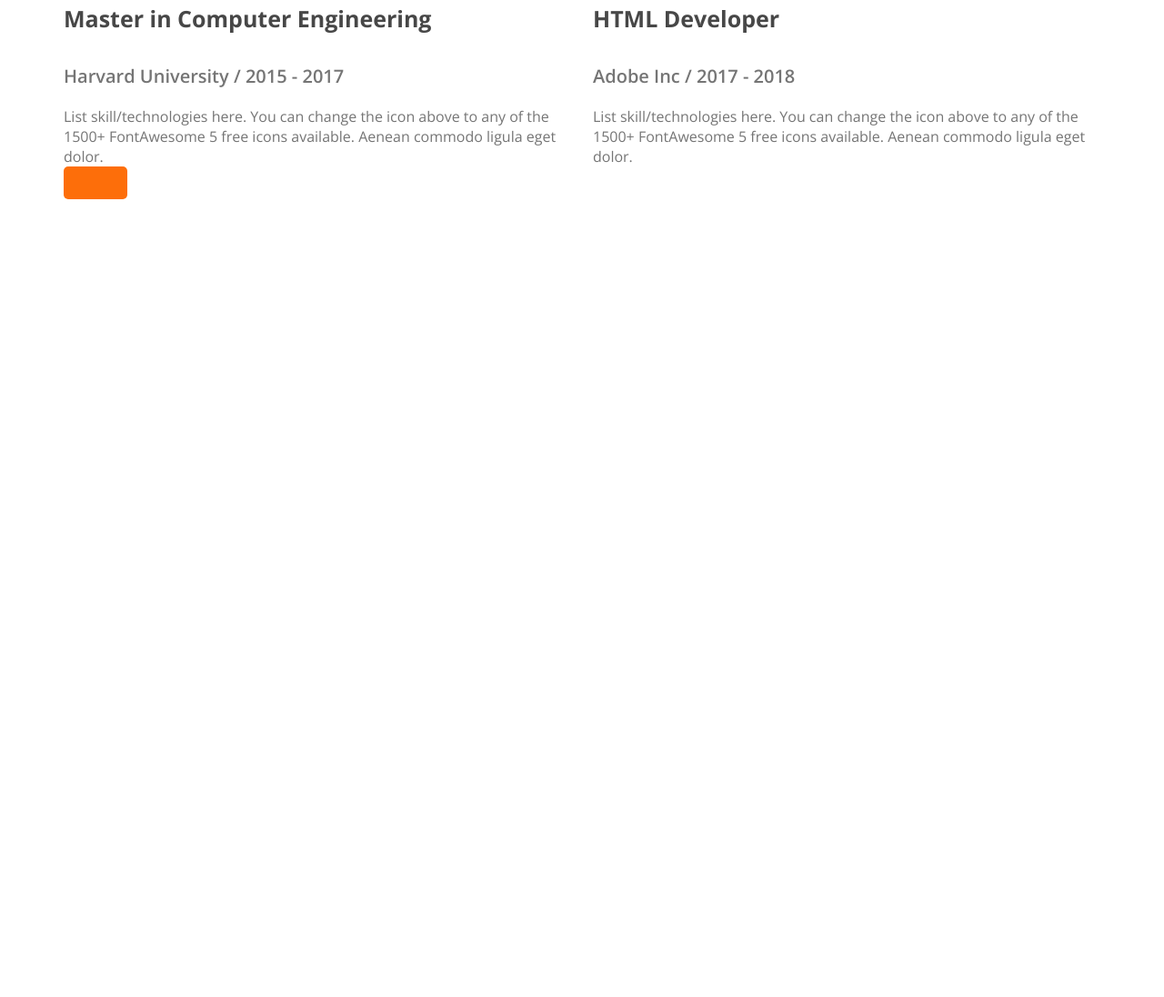
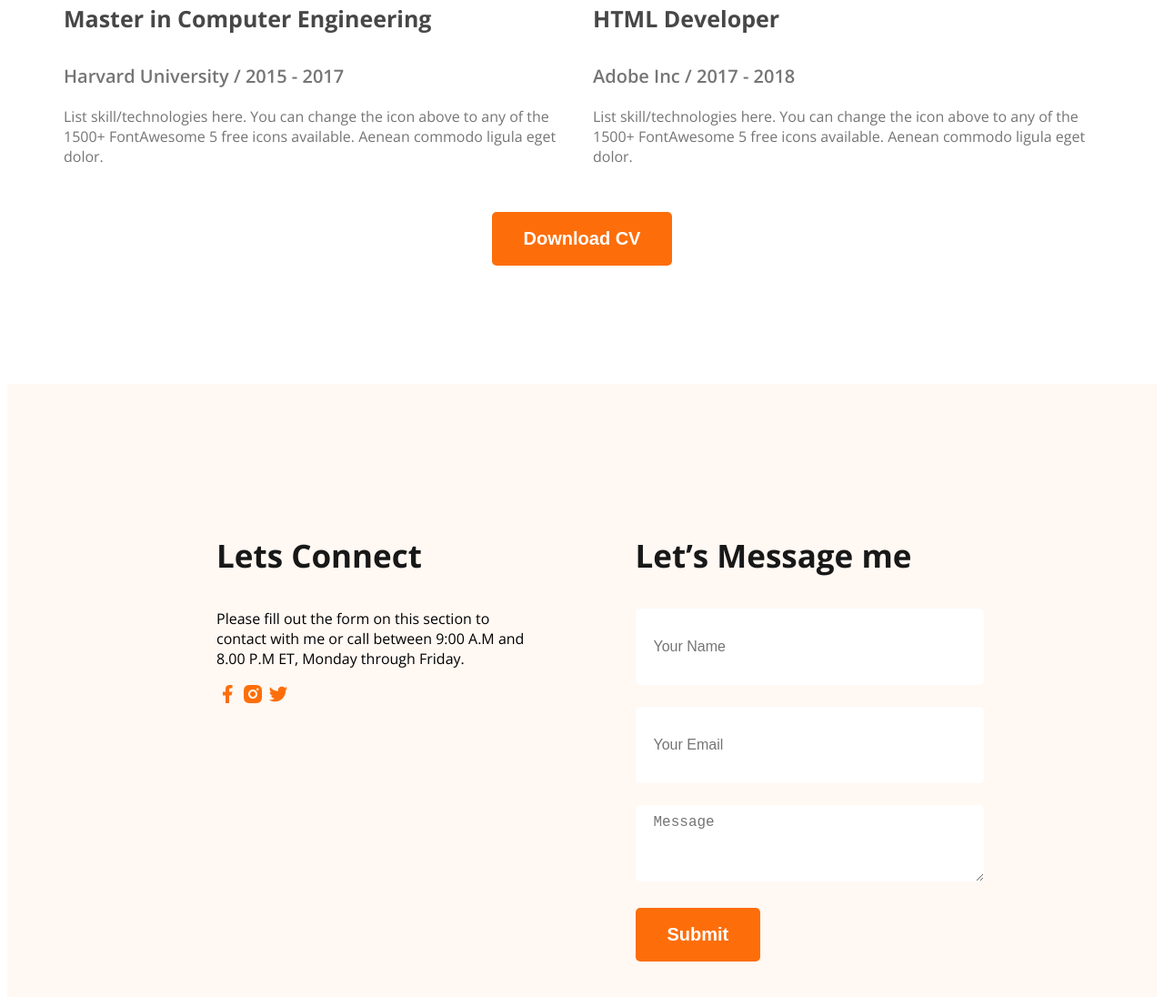
Before and after one commit to mohammad-arif-ahmed/web-dev-portfolio, a plain HTML site: page index.html in a window 1280 px wide. Shown: the part 2949-4045 px from the top of the page at 91% size. Before the commit the page ends 3298 px from the top, so only its background shows below. Drawn offline with nearby package versions, Linux system fonts and the light colour scheme.

Commit message:
added footer section

```diff
--- a/index.html
+++ b/index.html
@@ -114,7 +114,7 @@
 
         </div>
         <section class="resume">
-            <h3 class="section-title">A summary of My Resume</h3>
+            <h3 class="section-title text-center">A summary of My Resume</h3>
             <div class="resume-container">
                 <!--.resume-column*2>h3.resume-column-title+.experience*3>h4.ecperience-title+h5.experience-sub-title+.experience-description-->
                 <div class="resume-column">
@@ -173,11 +173,39 @@
 
 
             </div>
-            <button class="btn-primary"></button>
+            <div class="text-center resume-download-cv">
+                <button class="btn-primary">Download CV</button>
+            </div>
+
         </section>
 
     </main>
-    <footer></footer>
+    <footer class="secondary-bg">
+        <div class="footer-column">
+            <h3 class="section-title">Lets Connect</h3>
+            <p>Please fill out the form on this section to contact with me or call between 9:00 A.M and 8.00 P.M ET,
+                Monday through Friday.</p>
+                <div>
+                    <a href=""><img src="images/icons/facebook.png" alt=""></a>
+                    <a href=""><img src="images/icons/insta.png" alt=""></a>
+                    <a href=""><img src="images/icons/twitter.png" alt=""></a>
+                </div>
+
+
+        </div>
+        <div class="footer-column">
+            <h3 class="section-title">Let’s Message me</h3>
+            <form action="">
+                <input type="text" name="" id="" placeholder="Your Name">
+                <input type="email" name="" id="" placeholder="Your Email">
+                <textarea name="" id="" cols="30" rows="10" placeholder="Message"></textarea>
+                <input class="btn-primary" type="submit" value="Submit">
+
+
+            </form>
+        </div>
+
+    </footer>
 
 </body>
 
--- a/styles/portfolio.css
+++ b/styles/portfolio.css
@@ -178,3 +178,27 @@ nav ul {
 .resume hr{
     margin: 30px 5px;
 }
+.resume-download-cv{
+    margin-top: 50px;
+}
+/* footer Styles */
+footer{
+    padding: 130px 230px;
+    display: flex;
+    gap: 117px;
+
+}
+.footer-column{
+    width: 50%;
+}
+footer input[type="text"], footer input[type="email"], footer textarea{
+    height: 64px;
+    border-radius: 5px;
+    background-color: white;
+    font-size: 16px;
+    color: #757575;
+    width: 100%;
+    padding: 10px 20px;
+    margin-bottom: 24px;
+    border: none;
+}
```
